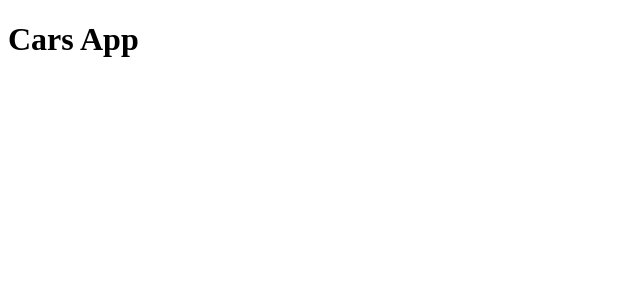
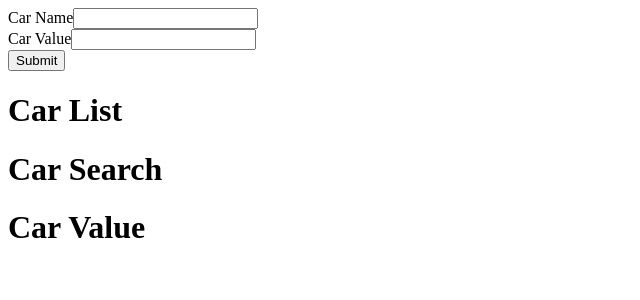
Before and after one commit to justin0979/cars, a React app: page / in a window 1280 px wide. Shown: the top 300 px of the page, without its empty margins (0-640 px from the left). Built offline with nearby package versions, Linux system fonts and the light colour scheme.

Commit message:
add boilerplate for main Car components

```diff
--- a/src/App.tsx
+++ b/src/App.tsx
@@ -1,7 +1,12 @@
+import { CarForm, CarList, CarSearch, CarValue } from "./components";
+
 function App() {
   return (
     <div>
-      <h1>Cars App</h1>
+      <CarForm />
+      <CarList />
+      <CarSearch />
+      <CarValue />
     </div>
   );
 }
--- /dev/null
+++ b/src/components/CarForm.tsx
@@ -0,0 +1,19 @@
+function CarForm() {
+  return (
+    <div>
+      <form>
+        <div>
+          <label>Car Name</label>
+          <input type="text" />
+        </div>
+        <div>
+          <label>Car Value</label>
+          <input type="text" />
+        </div>
+        <button>Submit</button>
+      </form>
+    </div>
+  );
+}
+
+export default CarForm;
--- /dev/null
+++ b/src/components/CarList.tsx
@@ -0,0 +1,9 @@
+function CarList() {
+  return (
+    <div>
+      <h1>Car List</h1>
+    </div>
+  );
+}
+
+export default CarList;
--- /dev/null
+++ b/src/components/CarSearch.tsx
@@ -0,0 +1,9 @@
+function CarSearch() {
+  return (
+    <div>
+      <h1>Car Search</h1>
+    </div>
+  );
+}
+
+export default CarSearch;
--- /dev/null
+++ b/src/components/CarValue.tsx
@@ -0,0 +1,9 @@
+function CarValue() {
+  return (
+    <div>
+      <h1>Car Value</h1>
+    </div>
+  );
+}
+
+export default CarValue;
--- /dev/null
+++ b/src/components/index.ts
@@ -0,0 +1,6 @@
+import CarForm from "./CarForm";
+import CarList from "./CarList";
+import CarSearch from "./CarSearch";
+import CarValue from "./CarValue";
+
+export { CarForm, CarList, CarSearch, CarValue };
```
